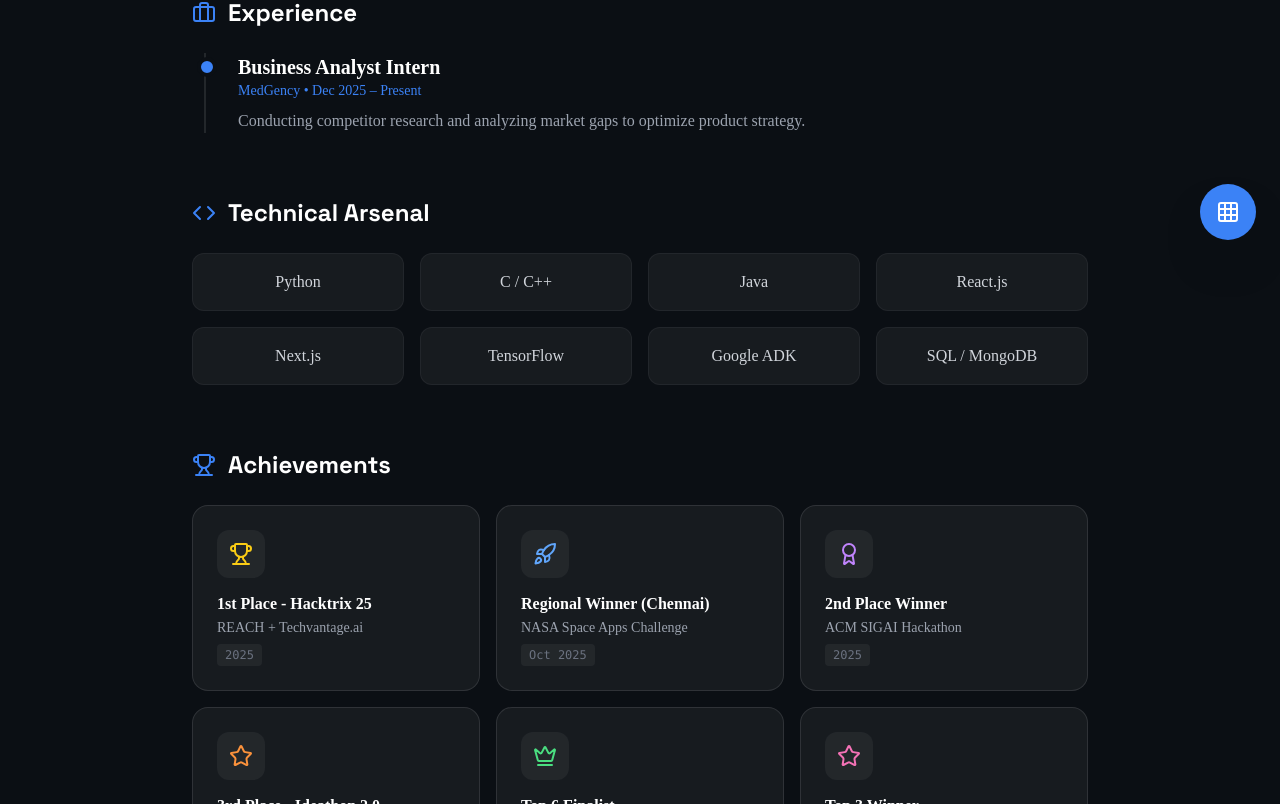
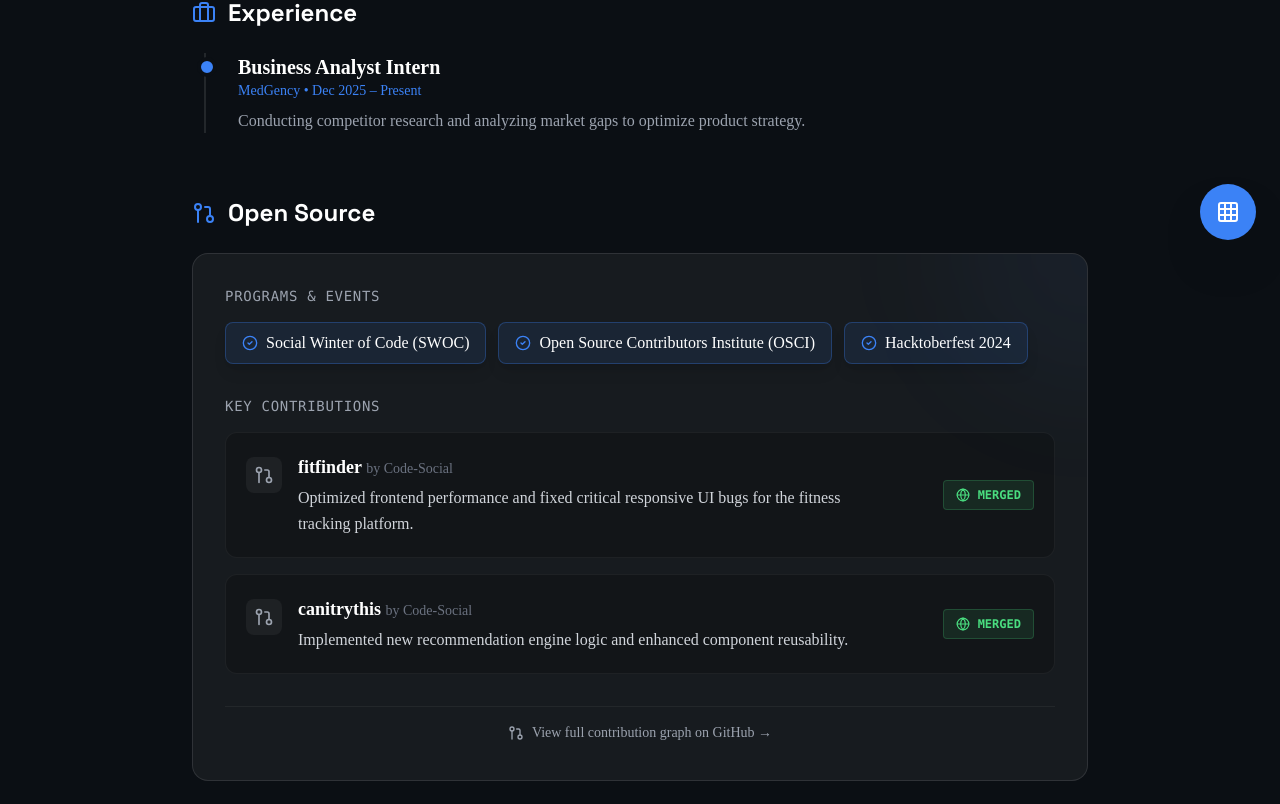
Before and after one commit to Krishdshah/portfoliov2, a Next.js app: page /about in a window 1280 px wide. Shown: the part 536-1340 px from the top of the page. Built offline with nearby package versions, Linux system fonts and the light colour scheme.

Commit message:
Open Source contributions page

```diff
--- a/app/about/page.tsx
+++ b/app/about/page.tsx
@@ -1,11 +1,10 @@
 'use client';
 
 import { motion } from 'framer-motion';
-// Added 'Rocket' to the imports here
-import { Book, Code, Briefcase, ArrowLeft, Trophy, Award, Star, Crown, Rocket } from 'lucide-react';
+import { Book, Code, Briefcase, ArrowLeft, Trophy, Award, Star, Crown, Rocket, GitPullRequest, Globe, CheckCircle2 } from 'lucide-react';
 import Link from 'next/link';
 
-// --- 1. ACHIEVEMENTS DATA ---
+// --- DATA: ACHIEVEMENTS ---
 const achievements = [
   {
     title: "1st Place - Hacktrix 25",
@@ -18,7 +17,7 @@ const achievements = [
     title: "Regional Winner (Chennai)",
     org: "NASA Space Apps Challenge",
     date: "Oct 2025",
-    icon: Rocket, // Now using the standard Rocket icon
+    icon: Rocket,
     color: "text-blue-400"
   },
   {
@@ -49,6 +48,30 @@ const achievements = [
     icon: Star,
     color: "text-pink-400"
   }
+];
+
+// --- DATA: OPEN SOURCE ---
+const openSourceData = [
+  {
+    repo: "fitfinder",
+    org: "Code-Social",
+    description: "Optimized frontend performance and fixed critical responsive UI bugs for the fitness tracking platform.",
+    link: "https://github.com/Code-Social/fitfinder",
+    status: "Merged"
+  },
+  {
+    repo: "canitrythis",
+    org: "Code-Social",
+    description: "Implemented new recommendation engine logic and enhanced component reusability.",
+    link: "https://github.com/Code-Social/canitrythis",
+    status: "Merged"
+  }
+];
+
+const openSourcePrograms = [
+  "Social Winter of Code (SWOC)",
+  "Open Source Contributors Institute (OSCI)",
+  "Hacktoberfest 2024"
 ];
 
 export default function About() {
@@ -95,7 +118,6 @@ export default function About() {
           </div>
 
           <div className="grid gap-6">
-            {/* Degree 1 */}
             <div className="bg-white/5 border border-white/10 p-6 rounded-2xl hover:bg-white/10 transition-colors">
               <div className="flex justify-between items-start mb-2">
                 <h3 className="font-bold text-xl text-white">B.Tech in CSE (AI & ML)</h3>
@@ -119,8 +141,6 @@ export default function About() {
           </div>
 
           <div className="space-y-6 border-l-2 border-white/10 ml-3 pl-8 relative">
-
-            {/* Job 1 */}
             <div className="relative">
               <span className="absolute -left-[41px] top-1 h-5 w-5 rounded-full border-4 border-brand-dark bg-brand-accent" />
               <h3 className="text-xl font-bold text-white">Business Analyst Intern</h3>
@@ -129,11 +149,86 @@ export default function About() {
                 Conducting competitor research and analyzing market gaps to optimize product strategy.
               </p>
             </div>
-
           </div>
         </motion.section>
 
-        {/* SECTION 3: SKILLS */}
+        {/* --- SECTION 3: OPEN SOURCE & COMMUNITY (VISIBILITY FIX) --- */}
+        <motion.section
+          initial={{ opacity: 0, y: 20 }}
+          whileInView={{ opacity: 1, y: 0 }}
+          viewport={{ once: true }}
+        >
+          <div className="flex items-center gap-3 mb-6">
+            <GitPullRequest className="text-brand-accent" />
+            <h2 className="text-2xl font-display font-bold text-white">Open Source</h2>
+          </div>
+
+          {/* Container with slightly more prominence */}
+          <div className="bg-white/5 border border-white/10 rounded-2xl p-6 md:p-8 relative overflow-hidden">
+
+            {/* Subtle background gradient to make it pop */}
+            <div className="absolute top-0 right-0 w-64 h-64 bg-brand-accent/5 rounded-full blur-3xl pointer-events-none -translate-y-1/2 translate-x-1/2" />
+
+            {/* PROGRAMS ROW - High Visibility */}
+            <div className="mb-8">
+              <h3 className="text-sm font-mono text-gray-400 uppercase tracking-wider mb-4">Programs & Events</h3>
+              <div className="flex flex-wrap gap-3">
+                {openSourcePrograms.map((program, i) => (
+                  <div key={i} className="flex items-center gap-2 px-4 py-2 rounded-lg bg-brand-accent/10 border border-brand-accent/30 text-white font-medium shadow-lg hover:bg-brand-accent/20 transition-colors">
+                    <CheckCircle2 size={16} className="text-brand-accent" />
+                    {program}
+                  </div>
+                ))}
+              </div>
+            </div>
+
+            {/* CONTRIBUTIONS LIST - Readable Cards */}
+            <div>
+              <h3 className="text-sm font-mono text-gray-400 uppercase tracking-wider mb-4">Key Contributions</h3>
+              <div className="grid gap-4">
+                {openSourceData.map((item, index) => (
+                  <a
+                    key={index}
+                    href={item.link}
+                    target="_blank"
+                    rel="noopener noreferrer"
+                    // Darker bg (black/20) inside the card creates contrast with the white/5 container
+                    className="group flex flex-col md:flex-row md:items-center justify-between p-5 rounded-xl bg-black/20 border border-white/5 hover:border-brand-accent/50 hover:bg-black/30 transition-all"
+                  >
+                    <div className="flex items-start gap-4">
+                      <div className="mt-1 p-2 rounded-lg bg-white/5 text-gray-400 group-hover:text-white group-hover:bg-brand-accent transition-colors duration-300">
+                        <GitPullRequest size={20} />
+                      </div>
+                      <div>
+                        <h4 className="font-bold text-lg text-white group-hover:text-brand-accent transition-colors">
+                          {item.repo} <span className="text-gray-500 font-normal text-sm">by {item.org}</span>
+                        </h4>
+                        <p className="text-gray-300 mt-1 max-w-xl leading-relaxed">
+                          {item.description}
+                        </p>
+                      </div>
+                    </div>
+
+                    {/* Status Badge */}
+                    <div className="mt-4 md:mt-0 flex items-center gap-2 text-xs font-bold font-mono text-green-400 bg-green-400/10 px-3 py-1.5 rounded border border-green-400/20 self-start md:self-center">
+                      <Globe size={14} />
+                      {item.status.toUpperCase()}
+                    </div>
+                  </a>
+                ))}
+              </div>
+            </div>
+
+            <div className="mt-8 text-center border-t border-white/5 pt-4">
+               <a href="https://github.com/Krishdshah" target="_blank" className="inline-flex items-center gap-2 text-sm text-gray-400 hover:text-white transition-colors">
+                 <GitPullRequest size={16} />
+                 View full contribution graph on GitHub →
+               </a>
+            </div>
+          </div>
+        </motion.section>
+
+        {/* SECTION 4: SKILLS */}
         <motion.section
           initial={{ opacity: 0, y: 20 }}
           whileInView={{ opacity: 1, y: 0 }}
@@ -153,7 +248,7 @@ export default function About() {
           </div>
         </motion.section>
 
-        {/* --- SECTION 4: ACHIEVEMENTS --- */}
+        {/* SECTION 5: ACHIEVEMENTS */}
         <motion.section
           initial={{ opacity: 0, y: 20 }}
           whileInView={{ opacity: 1, y: 0 }}
```
